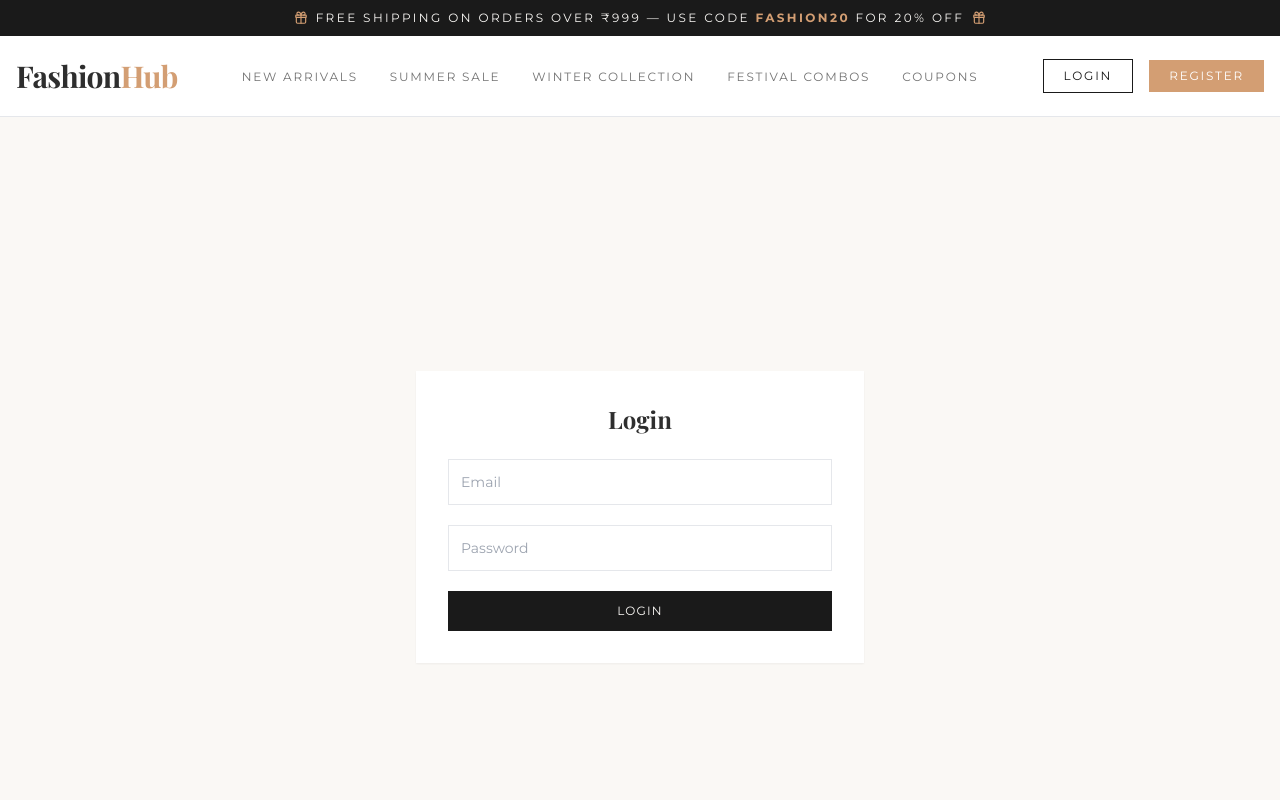
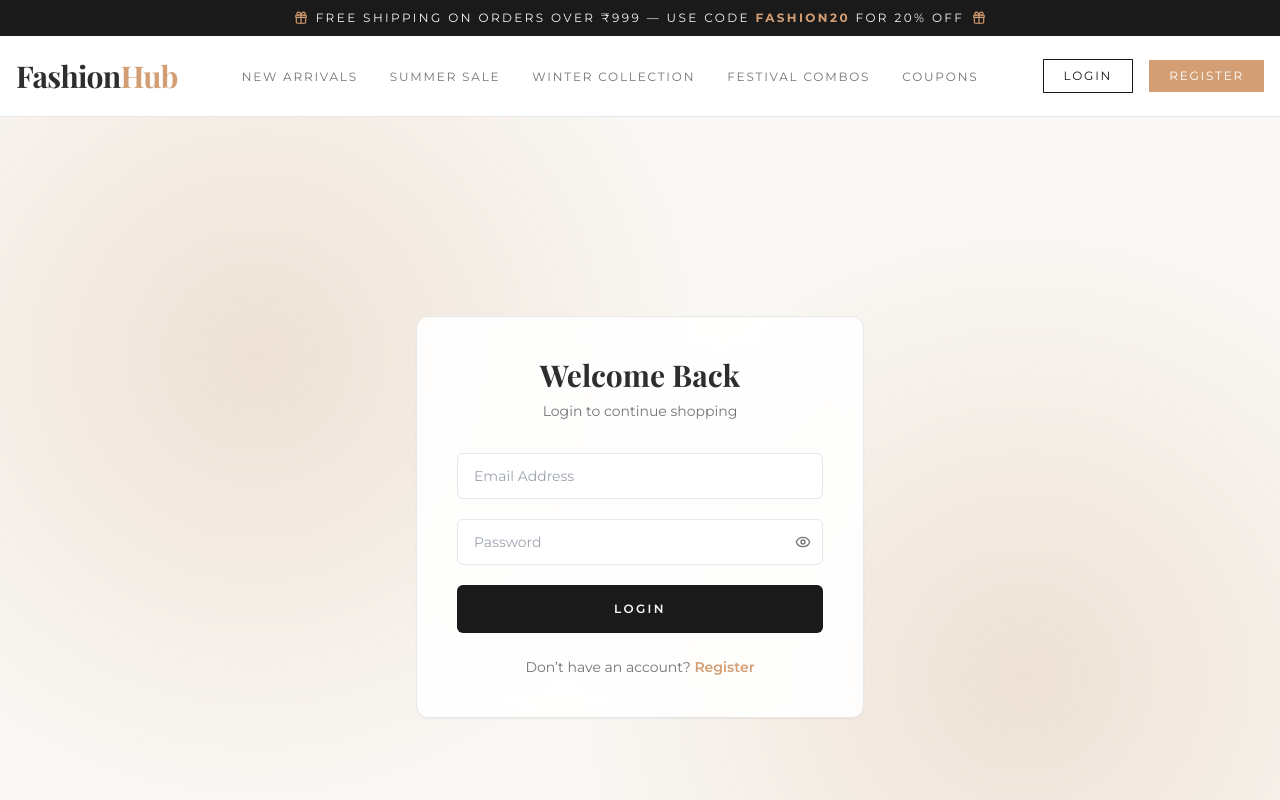
Before and after one commit to NehaaRana/FashionHub-Frontend, a React (Vite) app: page /login in a window 1280 px wide. Shown: the top 800 px of the page. Built offline with nearby package versions, Linux system fonts and the light colour scheme; a web font is replaced by a local one.

Commit message:
login redsign

```diff
--- a/src/pages/Login.jsx
+++ b/src/pages/Login.jsx
@@ -1,10 +1,76 @@
+// import { useState } from "react";
+
+// const Login = () => {
+//   const [form, setForm] = useState({
+//     email: "",
+//     password: ""
+//   });
+
+//   const handleChange = (e) => {
+//     setForm({ ...form, [e.target.name]: e.target.value });
+//   };
+
+//   const handleSubmit = (e) => {
+//     e.preventDefault();
+//     console.log("Login Data:", form);
+//   };
+
+//   return (
+//     <section className="min-h-screen flex items-center justify-center bg-background px-4">
+//       <div className="w-full max-w-md bg-white p-8 shadow-sm">
+
+//         <h2 className="text-2xl font-display font-bold mb-6 text-center">
+//           Login
+//         </h2>
+
+//         <form onSubmit={handleSubmit} className="space-y-5">
+
+//           <input
+//             type="email"
+//             name="email"
+//             placeholder="Email"
+//             value={form.email}
+//             onChange={handleChange}
+//             className="w-full border p-3 text-sm outline-none"
+//             required
+//           />
+
+//           <input
+//             type="password"
+//             name="password"
+//             placeholder="Password"
+//             value={form.password}
+//             onChange={handleChange}
+//             className="w-full border p-3 text-sm outline-none"
+//             required
+//           />
+
+//           <button className="w-full bg-primary text-primary-foreground py-3 text-xs uppercase tracking-widest">
+//             Login
+//           </button>
+
+//         </form>
+
+//       </div>
+//     </section>
+//   );
+// };
+
+// export default Login;
+
+
 import { useState } from "react";
+import { Link } from "react-router-dom";
+import { Button } from "../components/ui/Button";
+import { Eye, EyeOff } from "lucide-react";
 
 const Login = () => {
   const [form, setForm] = useState({
     email: "",
     password: ""
   });
+
+  const [showPassword, setShowPassword] = useState(false);
 
   const handleChange = (e) => {
     setForm({ ...form, [e.target.name]: e.target.value });
@@ -16,40 +82,85 @@ const Login = () => {
   };
 
   return (
-    <section className="min-h-screen flex items-center justify-center bg-[hsl(var(--background))] px-4">
-      <div className="w-full max-w-md bg-white p-8 shadow-sm">
+    <section className="relative min-h-screen flex items-center justify-center px-4 overflow-hidden">
 
-        <h2 className="text-2xl font-display font-bold mb-6 text-center">
-          Login
+      {/* 🌟 Background glow (premium effect) */}
+      <div className="absolute inset-0 -z-10 bg-[hsl(var(--background))]" />
+
+      <div
+        className="absolute inset-0 -z-10 opacity-20"
+        style={{
+          backgroundImage:
+            "radial-gradient(circle at 20% 30%, #c08a5b 0%, transparent 40%), radial-gradient(circle at 80% 70%, #c08a5b 0%, transparent 40%)"
+        }}
+      />
+
+      {/* 🧾 Card */}
+      <div className="w-full max-w-md bg-white/90 backdrop-blur-md border border-[hsl(var(--border))] rounded-xl p-8 md:p-10 shadow-sm">
+
+        {/* Heading */}
+        <div className="text-center mb-8">
+          <h2 className="font-display text-3xl font-bold text-foreground">
+            Welcome Back
           </h2>
+          <p className="text-muted-foreground text-sm mt-2">
+            Login to continue shopping
+          </p>
+        </div>
 
+        {/* Form */}
         <form onSubmit={handleSubmit} className="space-y-5">
 
+          {/* Email */}
           <input
             type="email"
             name="email"
-            placeholder="Email"
+            placeholder="Email Address"
             value={form.email}
             onChange={handleChange}
-            className="w-full border p-3 text-sm outline-none"
+            className="w-full border border-[hsl(var(--border))] px-4 py-3 text-sm rounded-md outline-none focus:border-[hsl(var(--accent))]"
             required
           />
 
+          {/* Password with toggle */}
+          <div className="relative">
             <input
-            type="password"
+              type={showPassword ? "text" : "password"}
               name="password"
               placeholder="Password"
               value={form.password}
               onChange={handleChange}
-            className="w-full border p-3 text-sm outline-none"
+              className="w-full border border-[hsl(var(--border))] px-4 py-3 text-sm rounded-md outline-none focus:border-[hsl(var(--accent))]"
               required
             />
 
-          <button className="w-full bg-[hsl(var(--primary))] text-[hsl(var(--primary-foreground))] py-3 text-xs uppercase tracking-widest">
+            <button
+              type="button"
+              onClick={() => setShowPassword(!showPassword)}
+              className="absolute top-1/2 right-3 -translate-y-1/2 text-muted-foreground hover:text-accent"
+            >
+              {showPassword ? (
+                <EyeOff className="h-4 w-4" />
+              ) : (
+                <Eye className="h-4 w-4" />
+              )}
+            </button>
+          </div>
+
+          {/* Button */}
+          <Button variant="hero" size="lg" className="w-full">
             Login
-          </button>
+          </Button>
 
         </form>
+
+        {/* Footer */}
+        <p className="text-center text-sm text-muted-foreground mt-6">
+          Don’t have an account?{" "}
+          <Link to="/register" className="text-accent font-semibold">
+            Register
+          </Link>
+        </p>
 
       </div>
     </section>
```
Lines whose indentation alone changed are shown as unchanged.
